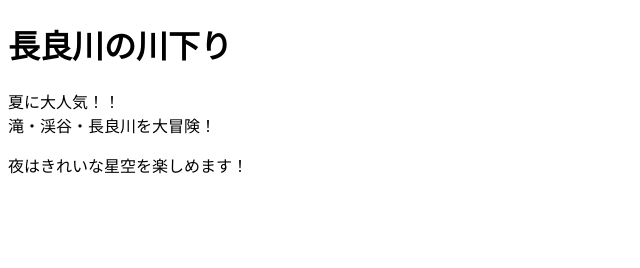
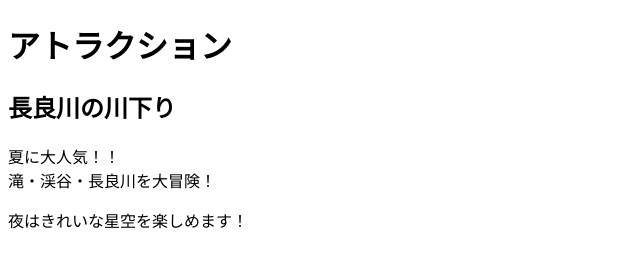
Before and after one commit to s1f10250084/team-project, a plain HTML site: page attraction.html in a window 1280 px wide. Shown: the whole page, without its empty margins (0-640 px from the left). Drawn offline with Linux system fonts and the light colour scheme.

Commit message:
Update attraction.html

```diff
--- a/attraction.html
+++ b/attraction.html
@@ -6,7 +6,8 @@
     <title>チームで作るウェブサイト</title>
 </head>
 <body>
-    <h1>長良川の川下り</h1>
+    <h1>アトラクション</h1>
+    <h2>長良川の川下り</h2>
     <p>夏に大人気！！<br>滝・渓谷・長良川を大冒険！</p>
     <p>夜はきれいな星空を楽しめます！</p>
 </body>
```
